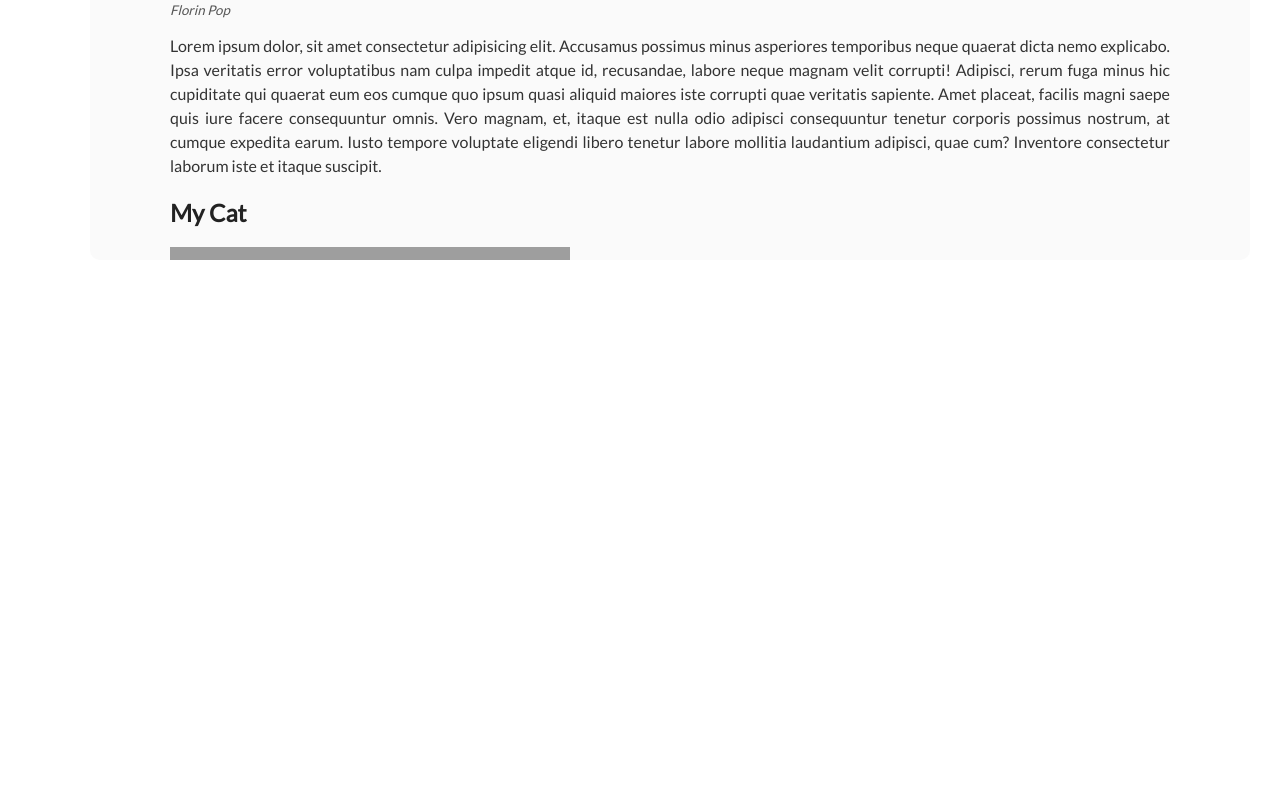
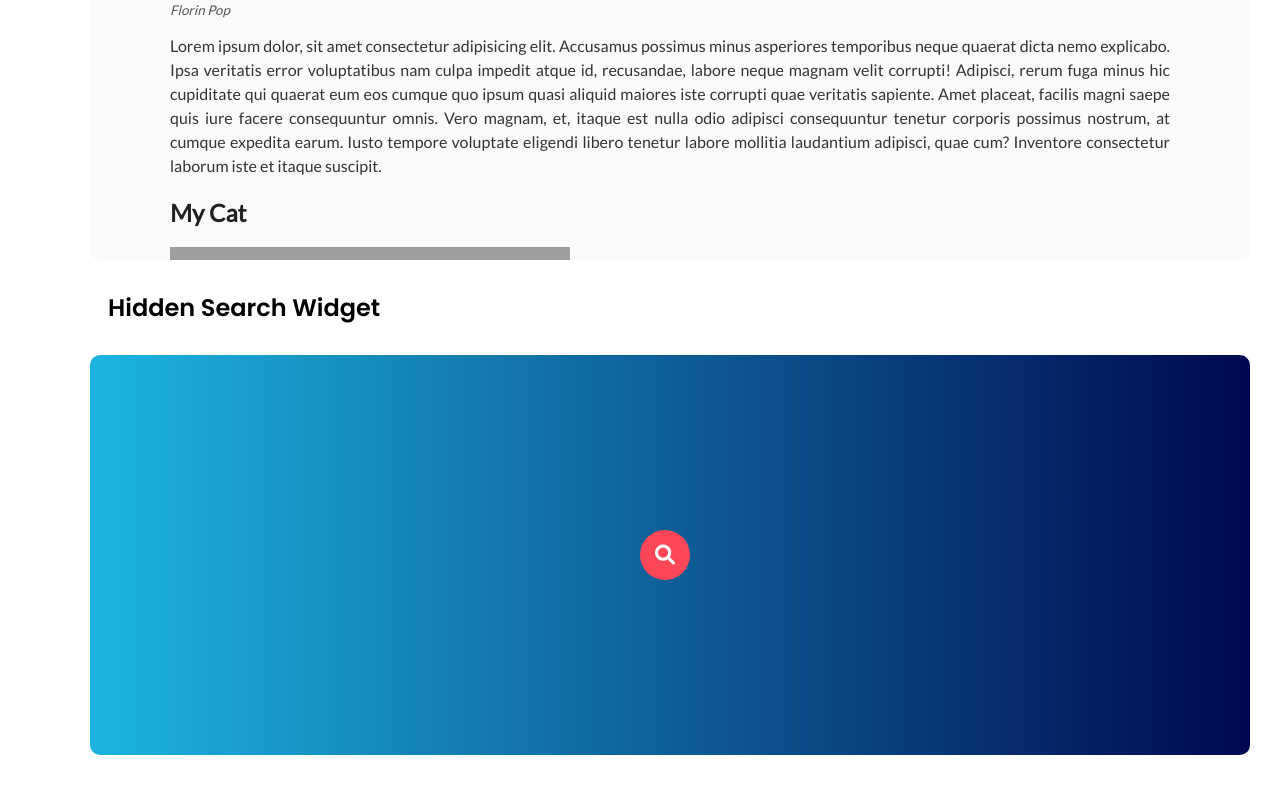
Before and after one commit to AXL-29/CSS-Projects, a plain HTML site: page index.html in a window 1280 px wide. Shown: the part 1790-2583 px from the top of the page. Before the commit the page ends 2100 px from the top, so only its background shows below. Drawn offline with Linux system fonts and the light colour scheme; a web font is replaced by a local one.

Commit message:
Add an link and iframe for the hidden search widget project.

```diff
--- a/index.html
+++ b/index.html
@@ -24,6 +24,11 @@
             <div class="project-item">
             <h2>Rotating Navigation</h2>
             <iframe src="./004. Rotating Navigation/index.html" class="project-iframe"></iframe>
+            </div>
+            <div class="project-item">
+            <h2>Hidden Search Widget</h2>
+            <iframe src="./005. Hidden Search Widget/index.html" class="project-iframe"></iframe>
+            </div>
         </div>
     </div>
 </body>
```
